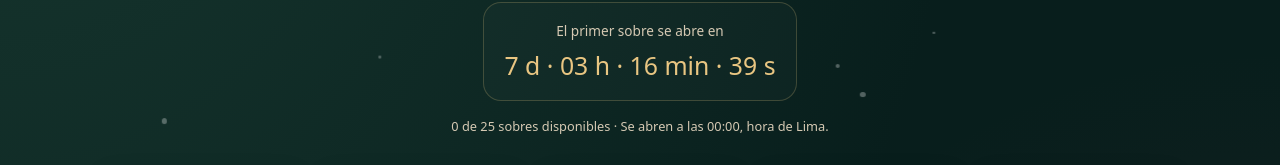
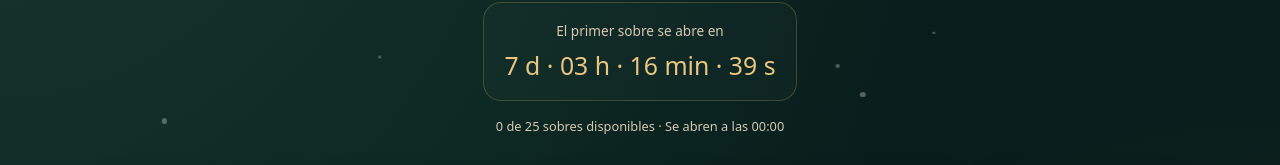
Before and after one commit to CristhianV15/adviento-2026, a plain HTML site: page index.html in a window 1280 px wide. Shown: the part 481-646 px from the top of the page. Drawn offline with Linux system fonts and the light colour scheme.

Commit message:
Modify calendarInfo text content
Update calendarInfo text to remove time zone reference.

```diff
--- a/index.html
+++ b/index.html
@@ -971,7 +971,7 @@
 
       calendarInfo.textContent =
         `${available} de 25 sobres disponibles · ` +
-        "Se abren a las 00:00, hora de Lima.";
+        "Se abren a las 00:00";
 
       if (!nextGift) {
         countdownLabel.textContent = "Ya están todos tus regalos";
```
